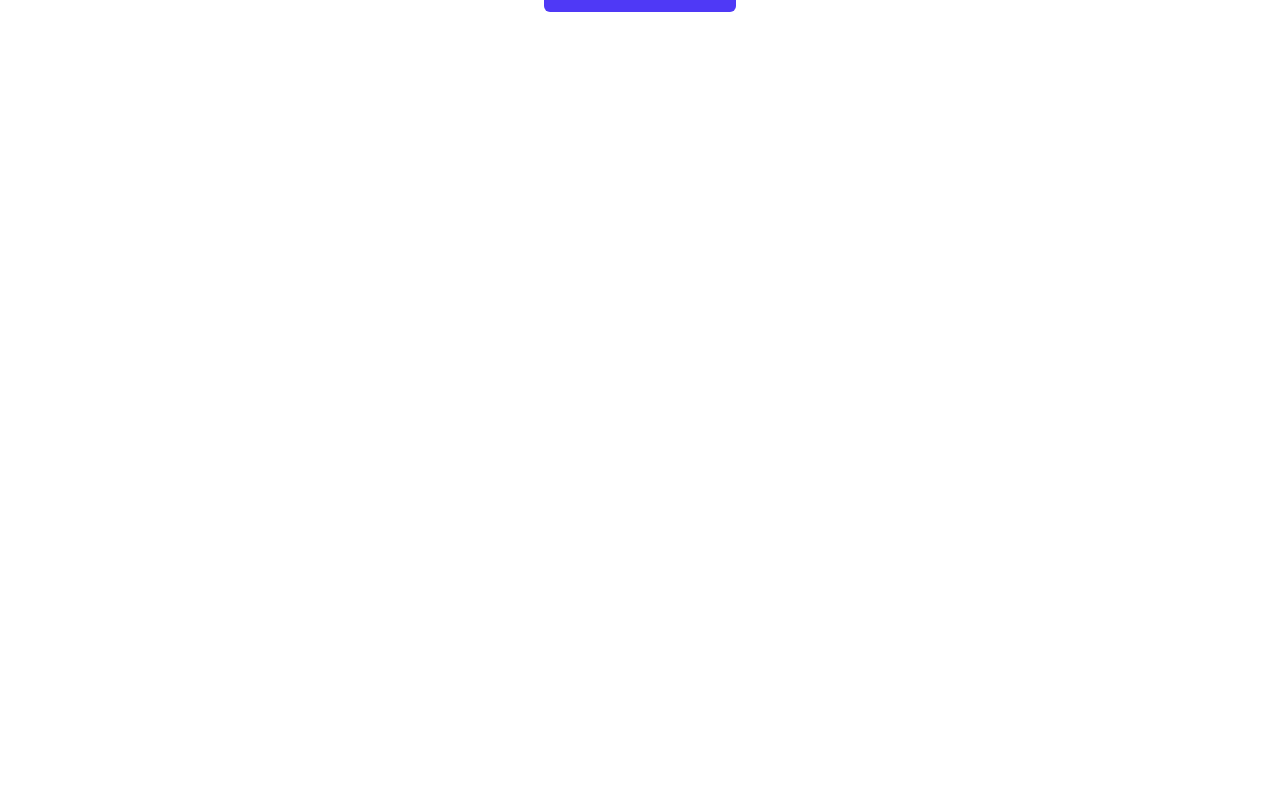
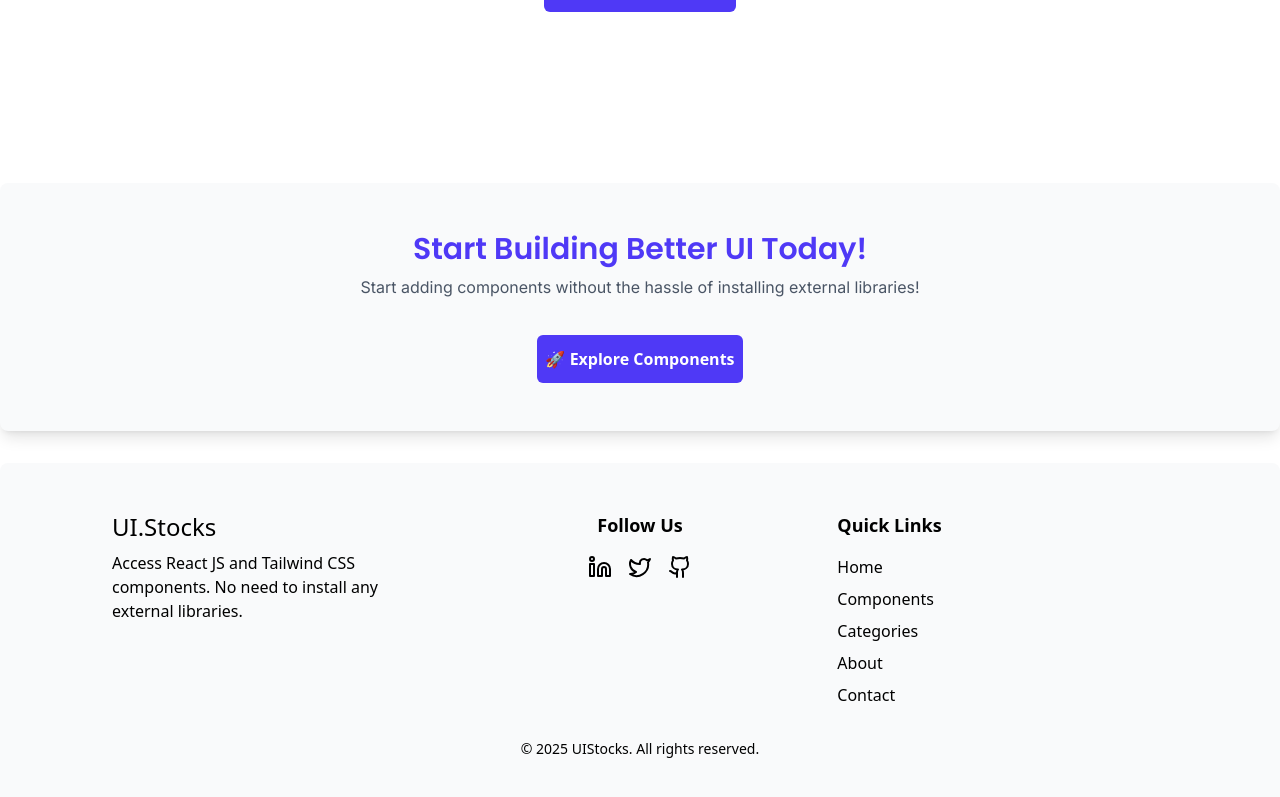
Before and after one commit to ZamanSikander/ui-stocks, a React (Vite) app: page / in a window 1280 px wide. Shown: the part 2341-3138 px from the top of the page. Before the commit the page ends 2524 px from the top, so only its background shows below. Built offline with nearby package versions, Linux system fonts and the light colour scheme.

Commit message:
added footer design

```diff
--- /dev/null
+++ b/src/Site-components/Footer.jsx
@@ -0,0 +1,57 @@
+import React from 'react'
+import { Linkedin, Twitter, Github } from "lucide-react";
+
+
+const Footer = () => {
+  return (
+    <footer className="w-full py-6 sm:py-8 md:py-12 bg-gray-50 container mx-auto rounded-lg my-8">
+      <div className="max-w-6xl mx-auto px-4 sm:px-6 md:px-12">
+        <div className="grid grid-cols-1 sm:grid-cols-2 md:grid-cols-3 gap-6 sm:gap-8">
+          {/* site description section */}
+          <div className="text-center sm:text-left">
+            <h1 className="text-xl sm:text-2xl mb-2">UI.Stocks</h1>
+            <p className="text-sm sm:text-base">Access React JS and Tailwind CSS components. No need to install any external libraries.</p>
+          </div>
+
+          {/* Social Media */}
+          <div className="flex flex-col items-center">
+            <h3 className="text-lg font-semibold  mb-3 sm:mb-4">Follow Us</h3>
+            <div className="flex space-x-6 sm:space-x-4">
+              <a href="#" className="hover:text-white transition">
+                <Linkedin size={20} className="sm:w-6 sm:h-6" />
+              </a>
+              <a href="#" className="hover:text-white transition">
+                <Twitter size={20} className="sm:w-6 sm:h-6" />
+              </a>
+              <a href="#" className="hover:text-white transition">
+                <Github size={20} className="sm:w-6 sm:h-6" />
+              </a>
+            </div>
+          </div>
+
+          {/* Quick Links */}
+          <div className="text-center sm:text-left">
+            <h3 className="text-lg font-semibold mb-3 sm:mb-4">Quick Links</h3>
+            <ul className="space-y-2">
+              {["Home", "Components", "Categories", "About", "Contact"].map((item) => (
+                <li key={item}>
+                  <a href="#" className="text-sm sm:text-base hover:text-white transition">
+                    {item}
+                  </a>
+                </li>
+              ))}
+            </ul>
+          </div>
+        </div>
+
+        {/* Copyright */}
+        <div className="mt-6 sm:mt-8 text-center text-xs sm:text-sm">
+          © 2025 UIStocks. All rights reserved.
+        </div>
+      </div>
+    </footer>
+
+  )
+}
+
+export default Footer
--- a/src/pages/Home.jsx
+++ b/src/pages/Home.jsx
@@ -1,6 +1,7 @@
 import React from 'react'
 import { Layout, FormInput, Square, Table, Bell, Loader, Footprints, Copy, Code, PencilRuler } from "lucide-react";
 import Navbar from '../Site-components/Navbar'
+import Footer from '../Site-components/Footer';
 import ui_kit_1 from '../assets/ui_kit_1.png'
 
 const categories = [
@@ -114,6 +115,21 @@ const Home = () => {
           </button>
         </div>
       </main>
+
+      {/* cta section */}
+      <div className="flex flex-col container mx-auto bg-gray-50 rounded-lg items-center justify-center text-center p-8 sm:p-12  shadow-lg">
+        <h2 className="text-xl sm:text-2xl lg:text-3xl text-indigo-600 font-semibold font-headings">
+          Start Building Better UI Today!
+        </h2>
+        <p className='text-gray-600 my-2 max-w-2xl mx-auto font-body text-balance'>Start adding components without the hassle of installing external libraries!</p>
+        <button className="mt-7 px-2 py-3 bg-indigo-600 text-white font-semibold rounded-md hover:bg-indigo-700 cursor-pointer">
+            🚀 Explore Components
+          </button>
+      </div>
+
+
+            {/* footer */}
+            <Footer></Footer>
     </div>
   )
 }
```
